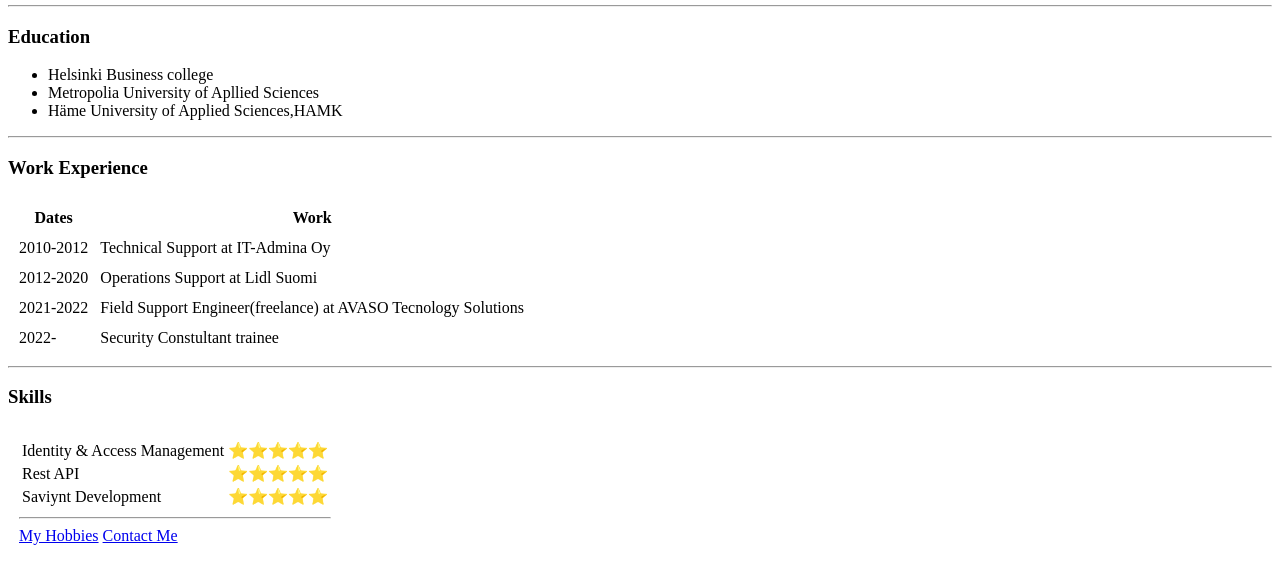
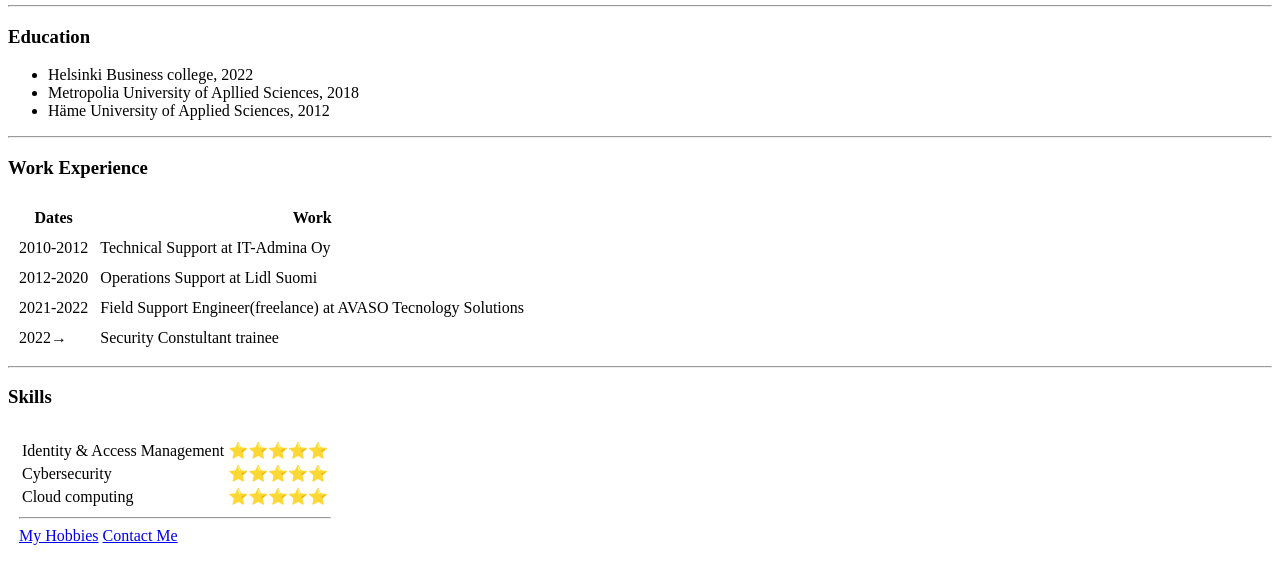
Before and after one commit to foanthoan/CV, a plain HTML site: page index.html in a window 1280 px wide. Shown: the part 201-784 px from the top of the page. Drawn offline with Linux system fonts and the light colour scheme.

Commit message:
skills modified

```diff
--- a/index.html
+++ b/index.html
@@ -20,9 +20,9 @@
   <h3>Education</h3>
   <ul>
 
-    <li>Helsinki Business college</li>
-    <li>Metropolia University of Apllied Sciences</li>
-    <li>Häme University of Applied Sciences,HAMK</li>
+    <li>Helsinki Business college, 2022</li>
+    <li>Metropolia University of Apllied Sciences, 2018</li>
+    <li>Häme University of Applied Sciences, 2012</li>
   </ul>
   <hr>
   <h3>Work Experience</h3>
@@ -46,7 +46,7 @@
       <td>Field Support Engineer(freelance) at AVASO Tecnology Solutions</td>
       </tr>
       <tr>
-      <td>2022-</td>
+      <td>2022→</td>
       <td>Security Constultant trainee</td>
       </tr>
     </tbody>
@@ -63,11 +63,11 @@
               <td>⭐️⭐️⭐️⭐️⭐️</td>
             </tr>
             <tr>
-              <td>Rest API</td>
+              <td>Cybersecurity</td>
               <td>⭐️⭐️⭐️⭐️⭐️</td>
             </tr>
             <tr>
-              <td>Saviynt Development</td>
+              <td>Cloud computing</td>
               <td>⭐️⭐️⭐️⭐️⭐️</td>
             </tr>
           </table>
```
